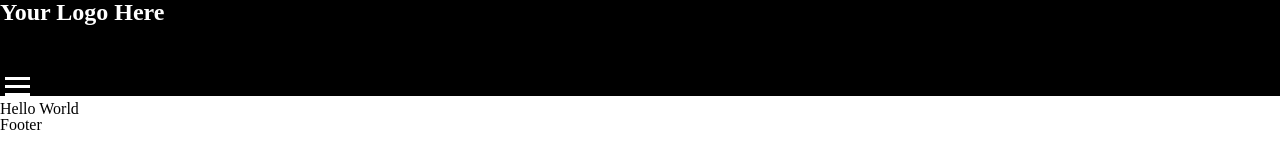
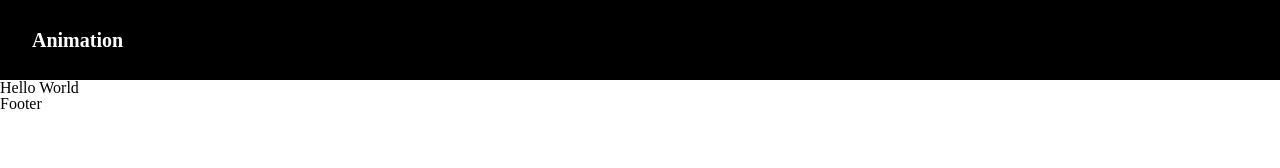
Before and after one commit to satyamsri18/animation, a Gatsby site: page / in a window 1280 px wide. Built offline with nearby package versions, Linux system fonts and the light colour scheme; Gatsby itself is replaced by a stand-in of ours.

Commit message:
header changes

```diff
--- a/src/components/Layout/Header/Header.tsx
+++ b/src/components/Layout/Header/Header.tsx
@@ -4,8 +4,8 @@ import * as styles from '../Header/header.module.scss'
 export const Header = () => {
   return (
     <div>
-        <header>
-  <div className={styles.logo}>Your Logo Here</div>
+        <header className={styles.container}>
+  <div className={styles.logo}>Animation</div>
   <nav>
     <ul className={styles.navLinks}>
       <li><a href="#">Home</a></li>
--- a/src/components/Layout/Header/header.module.scss
+++ b/src/components/Layout/Header/header.module.scss
@@ -16,7 +16,7 @@
   }
 
   .logo {
-    font-size: 24px;
+    font-size: 20px;
     font-weight: bold;
   }
 
@@ -40,6 +40,9 @@
   }
 
   .burger {
+    @media (min-width:769px) {
+      display: none;
+    }
     cursor: pointer;
     display: block;
   }
@@ -78,6 +81,7 @@
       display: flex;
       flex-direction: column;
       text-align: center;
+      display: none;
     }
 
     .nav-links li {
@@ -92,3 +96,8 @@
       display: none;
     }
   }
+  .container{
+    display: flex;
+    padding-inline: 2rem;
+    min-height: 5rem;
+  }
```
